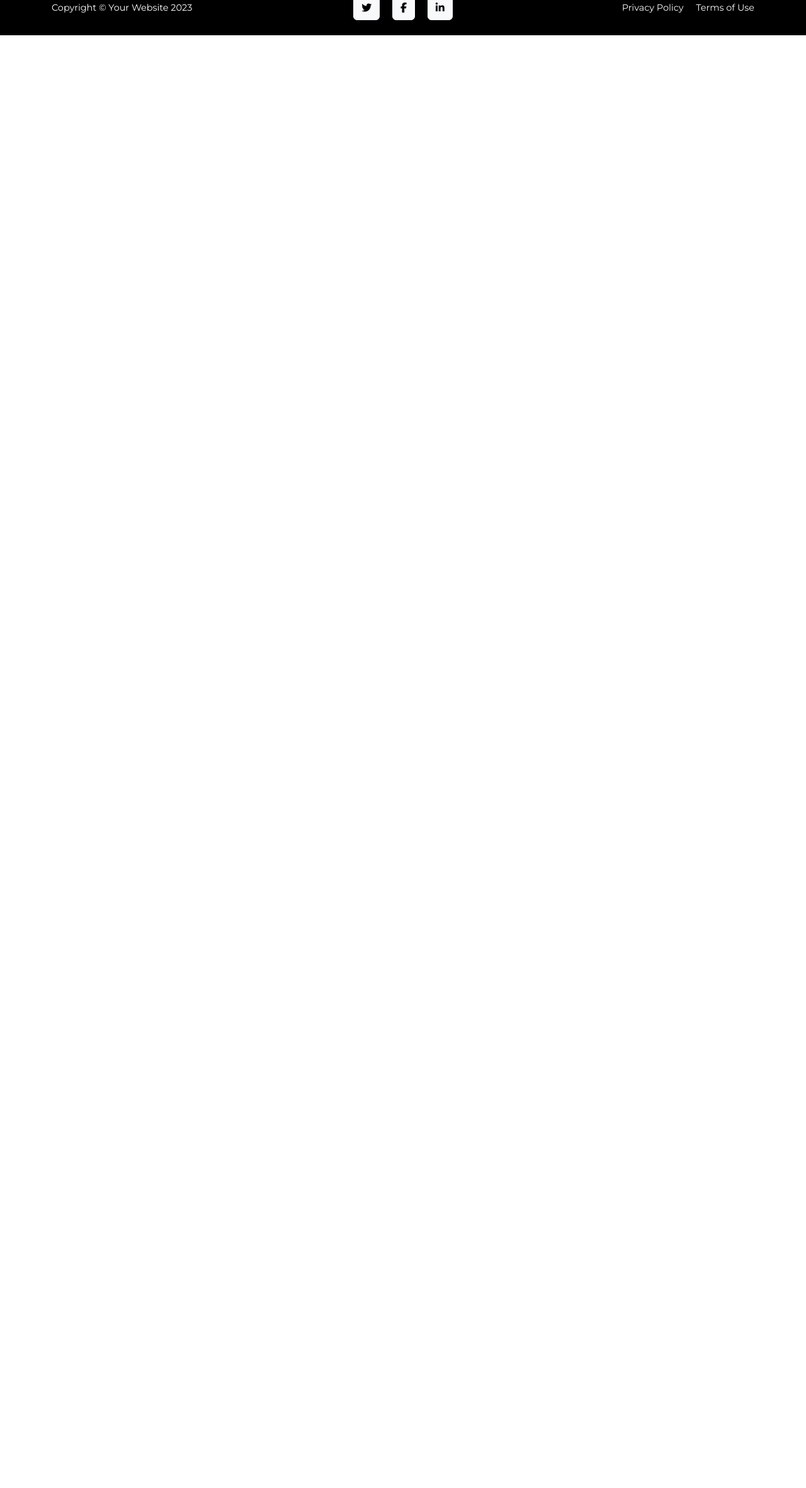
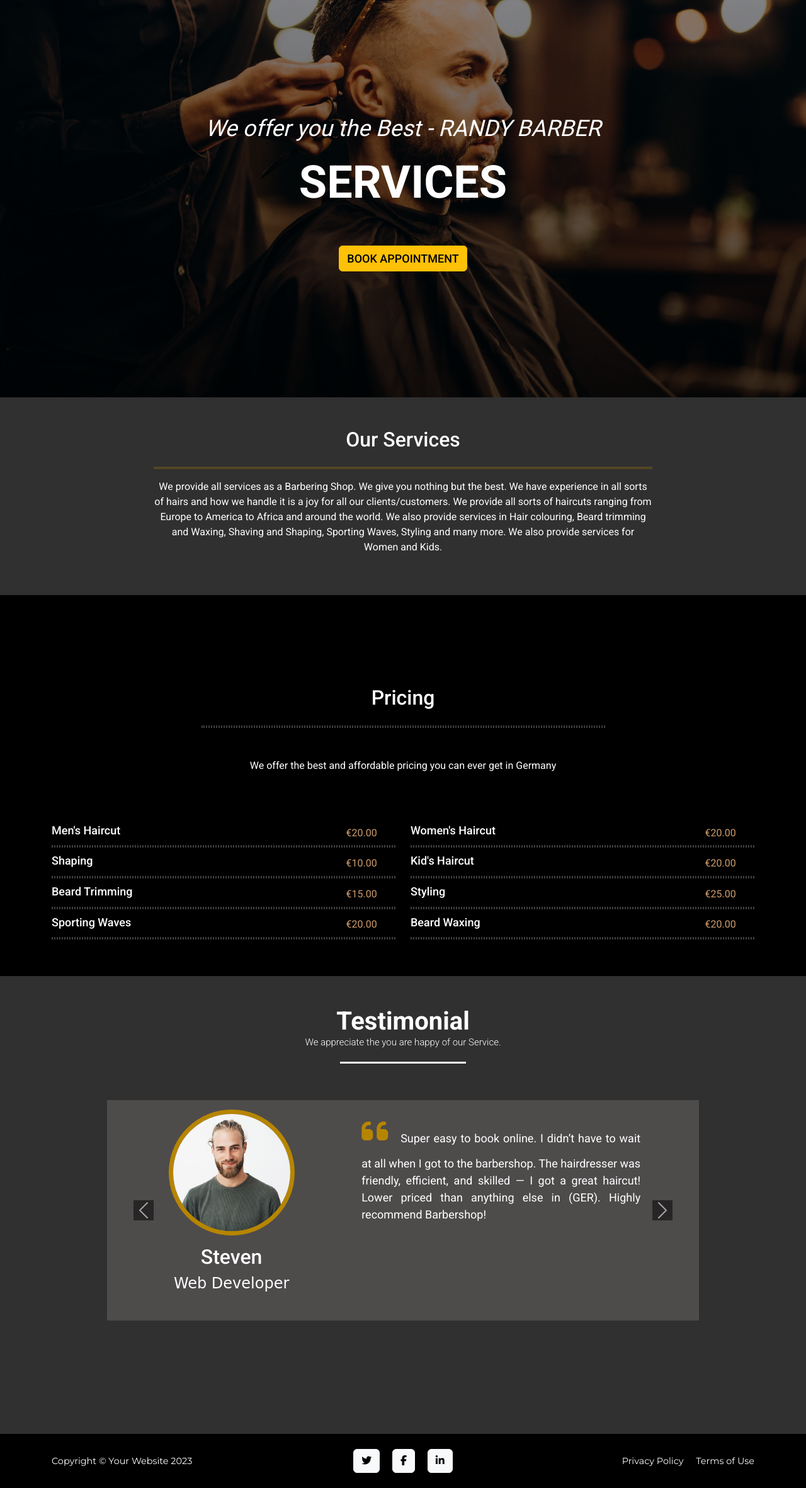
Before and after one commit to Benohene/PP4-Randy-Barber, a Django app: page /service/ in a window 1280 px wide. Shown: the part 86-2449 px from the top of the page at 63% size. Before the commit the page ends 142 px from the top, so only its background shows below. Run offline with Django 4.2, Linux system fonts and the light colour scheme; some libraries are stand-ins or nearby versions.

Commit message:
create the service page with styles

```diff
--- a/appointment/templates/service.html
+++ b/appointment/templates/service.html
@@ -2,5 +2,121 @@
 {% load static %}
 
 {% block content %}
-<h1>Service</h1>
+<!-- hero with appointment -->
+<div class="hero service-hero">
+    <div class="container">
+        <div class="hero-subheading">We offer you the Best - RANDY BARBER</div>
+        <div class="hero-heading text-uppercase">services</div>
+        <a class="btn btn-warning btn-xl text-uppercase" href="#">Book Appointment</a>
+    </div>
+</div>
+<!-- hero with appointment Ends -->
+
+
+<!--Service Note-->
+<section class="welcome-section pt-5 pb-5">
+    <div class="container">
+        <div class="row justify-content-center align-content-center">
+            <div class="col-md-9 col-sm-11 text-center ">
+                <h2 class="mb-4">Our Services</h2>
+                <hr>
+            </div>
+        </div>
+        <div class="row justify-content-center">
+            <div class="col-md-9 col-sm-12 text-center">
+                <p>We provide all services as a Barbering Shop. We give you nothing but the best.
+                    We have experience in all sorts of hairs and how we handle it is a joy for all
+                    our clients/customers. We provide all sorts of haircuts ranging from Europe to America
+                    to Africa and around the world. We also provide services in Hair colouring,
+                    Beard trimming and Waxing, Shaving and Shaping, Sporting Waves, Styling and many more.
+                    We also provide services for Women and Kids. </p>
+            </div>
+        </div>
+    </div>
+</section>
+<!--End Service Note-->
+
+
+<!-- Prices-->
+<section class=" price-section bg-black p-5">
+    <div class="container">
+        <div class="row justify-content-center mb-5 pb-3 mt-5 pt-5">
+            <div class="col-md-7 heading-section text-center">
+                <h2 class="mb-4"> Pricing</h2>
+                <hr>
+                </p>
+                <p class="mt-5">We offer the best and affordable pricing you can ever get in Germany</p>
+            </div>
+        </div>
+        <div class="row">
+            <div class="col-md-6">
+                <div>
+                    <div class="d-flex text align-items-center">
+                        <h3><span>Men's Haircut</span></h3>
+                        <span class="price">€20.00</span>
+                    </div>
+                </div>
+                <hr>
+                <div>
+                    <div class="d-flex text align-items-center">
+                        <h3><span>Shaping</span></h3>
+                        <span class="price">€10.00</span>
+                    </div>
+                    <hr>
+                </div>
+                <div>
+                    <div class="d-flex text align-items-center">
+                        <h3><span>Beard Trimming</span></h3>
+                        <span class="price">€15.00</span>
+                    </div>
+                    <hr>
+                </div>
+                <div>
+                    <div class="d-flex text align-items-center">
+                        <h3><span>Sporting Waves</span></h3>
+                        <span class="price">€20.00</span>
+                    </div>
+                    <hr>
+                </div>
+            </div>
+            <div class="col-md-6">
+                <div>
+                    <div class="d-flex text align-items-center">
+                        <h3><span>Women's Haircut</span></h3>
+                        <span class="price">€20.00</span>
+                    </div>
+                    <hr>
+                </div>
+                <div>
+                    <div class="d-flex text align-items-center">
+                        <h3><span>Kid's Haircut</span></h3>
+                        <span class="price">€20.00</span>
+                    </div>
+                    <hr>
+                </div>
+                <div>
+                    <div class="d-flex text align-items-center">
+                        <h3><span>Styling</span></h3>
+                        <span class="price">€25.00</span>
+                    </div>
+                    <hr>
+                </div>
+                <div>
+                    <div class="d-flex text align-items-center">
+                        <h3><span>Beard Waxing</span></h3>
+                        <span class="price">€20.00</span>
+                    </div>
+                    <hr>
+                </div>
+            </div>
+        </div>
+    </div>
+</section>
+<!-- Prices-->
+
+<!-- Testomonial -->
+{% include 'includes/testimonial.html' %}
+<!-- End Testimonial -->
+
+
 {% endblock content %}
--- a/static/css/style.css
+++ b/static/css/style.css
@@ -4,6 +4,7 @@ body {
     box-sizing: border-box;
     font-family: "Roboto", sans-serif;
 }
+
 
 /* Nav Bar with Brand Logo */
 #logo-brand img {
@@ -18,10 +19,11 @@ body {
 
 /* Nav Bar Ends */
 
+/* HOMEPAGE STARTS */
 /*hero*/
 .service-hero {
     background-image: linear-gradient(rgba(0, 0, 0, 0.4), rgba(0, 0, 0, 0.7)),
-        url("../images/cover_2.jpg");
+        url("../images/cover_3.jpg");
 }
 
 .home-hero {
@@ -233,6 +235,45 @@ section {
 }
 
 /*End Testimonial*/
+/* END HOMEPAGE*/
+
+/*SERVICE PAGE*/
+/* Price Section-Service Page */
+.price-section {
+    color: #fff;
+}
+
+.price-section .price,
+.time {
+    width: 80px;
+    color: #ce9c6b;
+    font-size: 16px;
+}
+
+.price-section hr {
+    border: 2px dotted #ffffff;
+    padding: 0;
+    margin-bottom: 10px;
+    margin-top: 5px;
+}
+
+.price-section .text h3 {
+    width: calc(100% - 70px);
+    font-size: 18px;
+}
+
+.price-section .text h3 span {
+    background: #000000;
+    padding-right: 20px;
+}
+
+/* End Price Section-Service Page */
+
+/* END SERVICE PAGE */
+
+/*CONTACT PAGE*/
+
+/* END CONTACT PAGE */
 
 /* Footer */
 footer {
@@ -249,3 +290,26 @@ footer .btn:hover {
 }
 
 /* End Footer */
+
+
+/*Media Queries*/
+@media (min-width: 768px) {
+    div.hero {
+        padding-top: 17rem;
+        padding-bottom: 12.5rem;
+    }
+
+    div.hero .hero-subheading {
+        font-size: 2.25rem;
+        font-style: italic;
+        line-height: 2.25rem;
+        margin-bottom: 2rem;
+    }
+
+    div.hero .hero-heading {
+        font-size: 4.5rem;
+        font-weight: 700;
+        line-height: 4.5rem;
+        margin-bottom: 4rem;
+    }
+}
```
